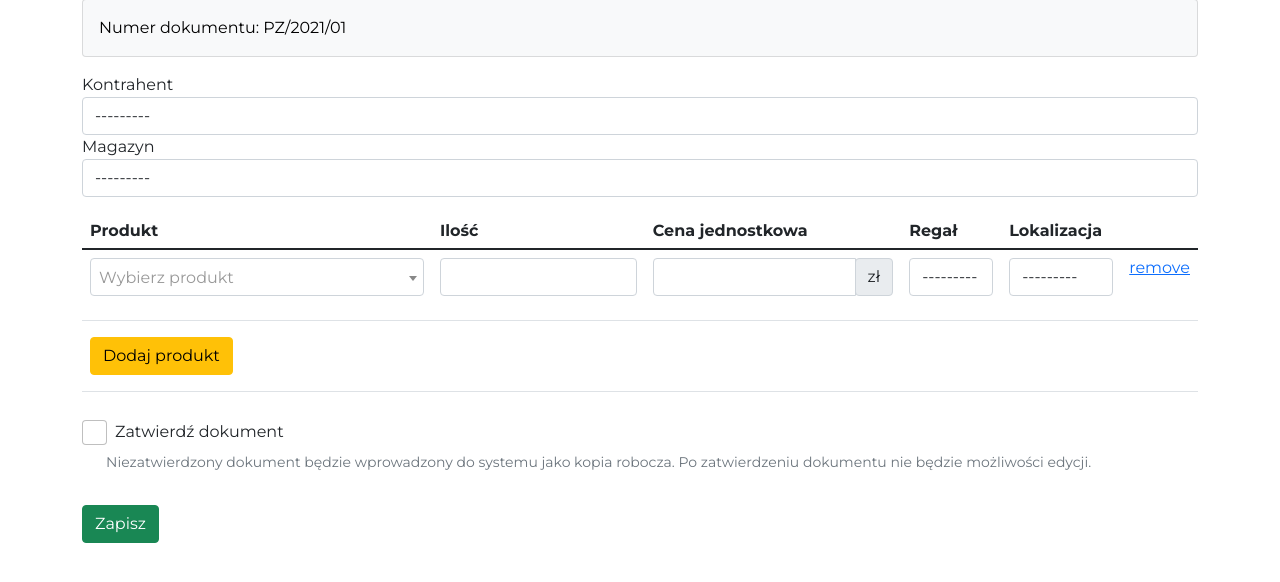
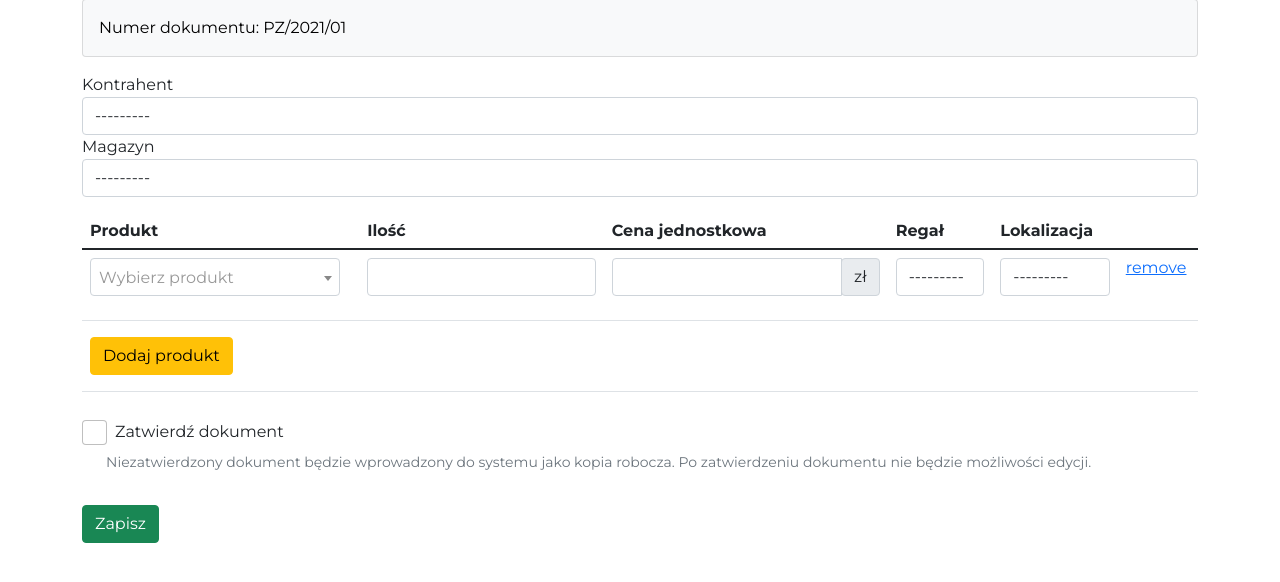
Before and after one commit to piotr-pawelczak/smart_warehouse, a Django app: page /document/pz/ in a window 1280 px wide. Shown: the part 137-719 px from the top of the page. Run offline with Django 3.2, Linux system fonts and the light colour scheme; data that the repository does not hold is empty; some libraries are stand-ins or nearby versions.

Commit message:
Fix table overflow

```diff
--- a/warehouse/static/css/base.css
+++ b/warehouse/static/css/base.css
@@ -48,7 +48,7 @@ body {
 }
 
 .grn-table .product-table-grn {
-    width: 350px;
+    min-width: 250px;
 }
 
 .grn-table .count-table-grn {
@@ -93,11 +93,12 @@ body {
 }
 .select2-selection__rendered {
     line-height: 38px !important;
-    width: 350px;
+    min-width: 250px;
 }
 .select2-container .select2-selection--single {
     height: 38px !important;
     border: 1px solid #ced4da !important;
+    min-width: 250px;
 }
 .select2-selection__arrow {
     height: 38px !important;
```
